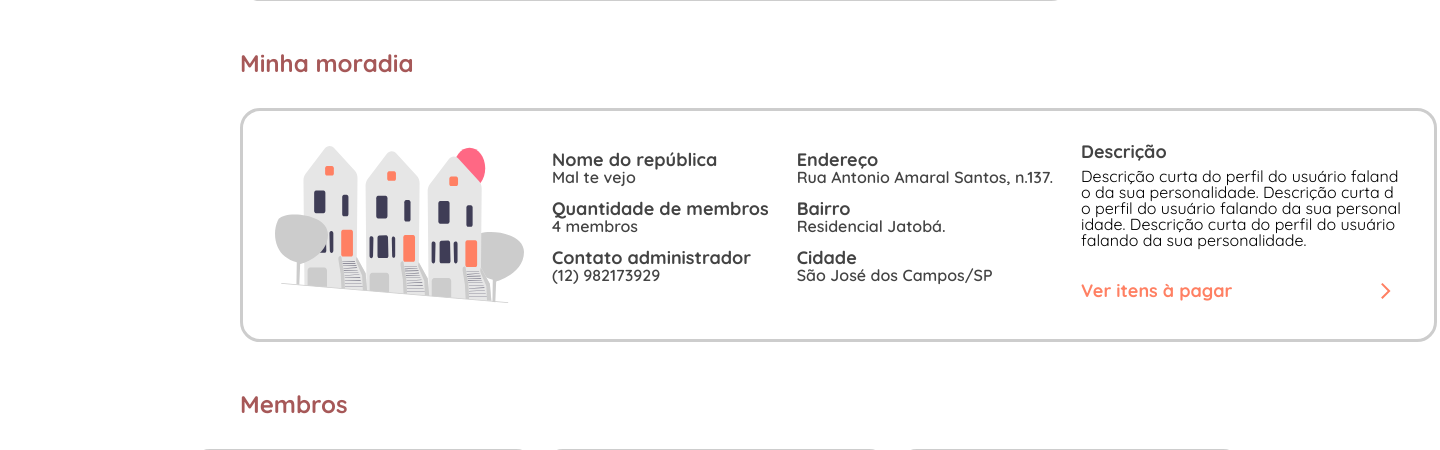
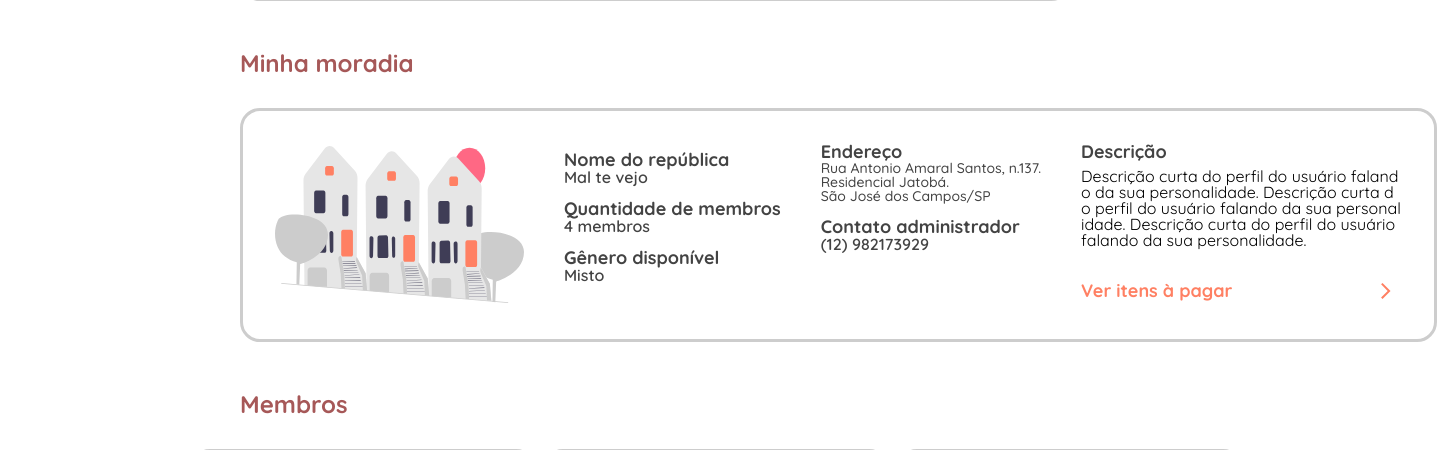
Before and after one commit to luacarol/unirep, a Django app: page /home in a window 1440 px wide. Shown: the part 629-1079 px from the top of the page. Run offline with Django 4.2, Linux system fonts and the light colour scheme.

Commit message:
Arrumando o card de república

```diff
--- a/unirep_app/static/css/global.css
+++ b/unirep_app/static/css/global.css
@@ -282,23 +282,6 @@ body {
     margin-left: 0.5em;
 }
 
-/* user republic card */
-
-.user-republic-card {
-    width: fit-content;
-    min-width: 74.813em;
-    max-height: 16.188em;
-    background: var(--white);
-    border: 0.188em solid var(--light-gray);
-    border-radius: 1.25em;
-    padding: 2em;
-    display: flex;
-    flex-direction: row;
-    align-items: center;
-    justify-content: space-between;
-    box-sizing: border-box;
-}
-
 /* select */
 
 .select {
--- /dev/null
+++ b/unirep_app/static/css/partials/cards/republic_card.css
@@ -0,0 +1,18 @@
+.user-republic-card {
+    width: fit-content;
+    min-width: 74.813em;
+    max-height: 16.188em;
+    background: var(--white);
+    border: 0.188em solid var(--light-gray);
+    border-radius: 1.25em;
+    padding: 2em;
+    display: flex;
+    flex-direction: row;
+    align-items: center;
+    justify-content: space-between;
+    box-sizing: border-box;
+}
+
+.div-address-administrator {
+    align-self: flex-start;
+}
--- a/unirep_app/templates/partials/cards/republic_card.html
+++ b/unirep_app/templates/partials/cards/republic_card.html
@@ -1,4 +1,6 @@
 {% load static %}
+
+<link rel="stylesheet" href="{% static 'css/partials/cards/republic_card.css' %}">
 
 <div class="card user-republic-card">
 
@@ -17,27 +19,24 @@
         </div>
 
         <div>
-            <h4 for="username" class="minor-subtitle">Contato administrador</h4>
-            <p class="legend">(12) 982173929</p>
+            <h4 for="gender" class="minor-subtitle">Gênero disponível</h4>
+            <p class="legend">Misto</p>
         </div>
 
     </div>
 
-    <div class="basic-informations" id="address-informations">
+    <div class="basic-informations div-address-administrator">
 
         <div>
             <h4 class="minor-subtitle">Endereço</h4>
-            <p class="legend">Rua Antonio Amaral Santos, n.137. </p>
+            <p class="common-text">Rua Antonio Amaral Santos, n.137. </p>
+            <p class="common-text">Residencial Jatobá. </p>
+            <p class="common-text">São José dos Campos/SP</p>
         </div>
 
         <div>
-            <h4 class="minor-subtitle">Bairro</h4>
-            <p class="legend">Residencial Jatobá. </p>
-        </div>
-
-        <div>
-            <h4 for="username" class="minor-subtitle">Cidade</h4>
-            <p class="legend">São José dos Campos/SP</p>
+            <h4 for="username" class="minor-subtitle">Contato administrador</h4>
+            <p class="legend">(12) 982173929</p>
         </div>
 
     </div>
```
